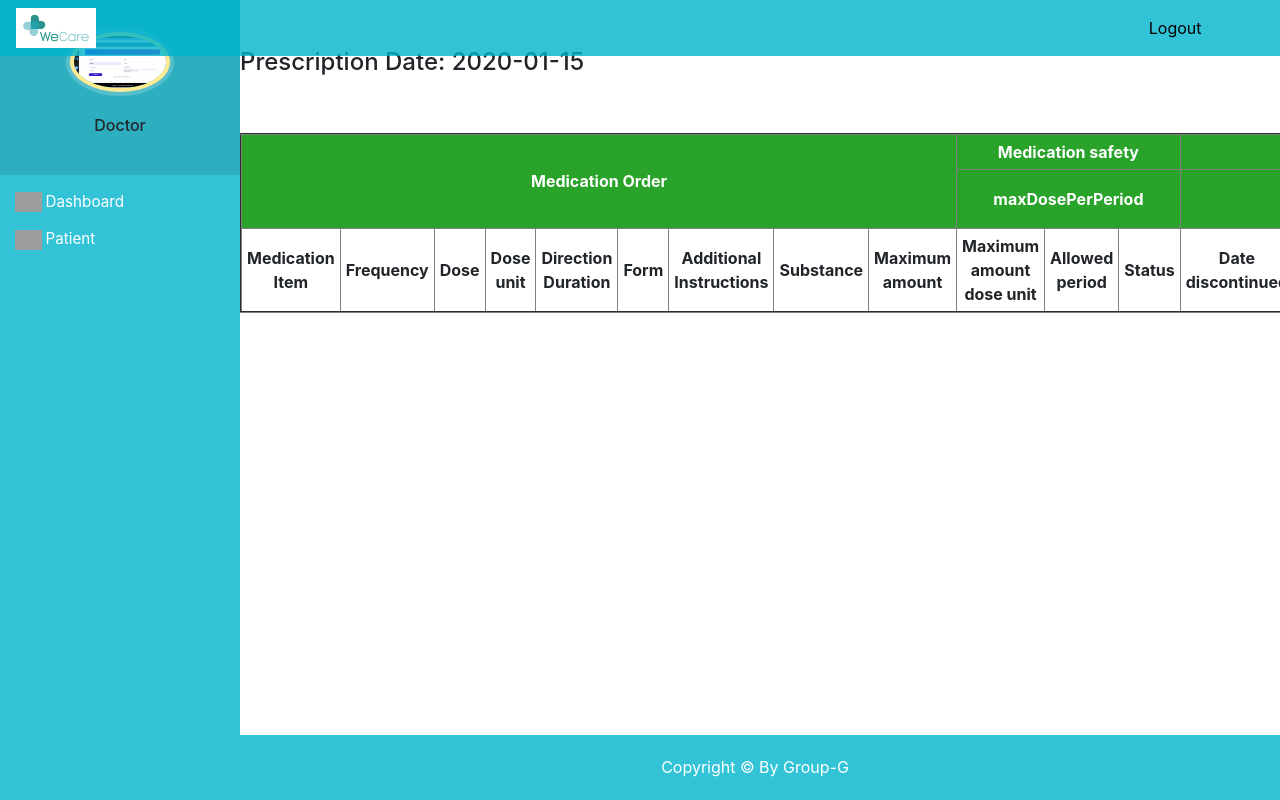
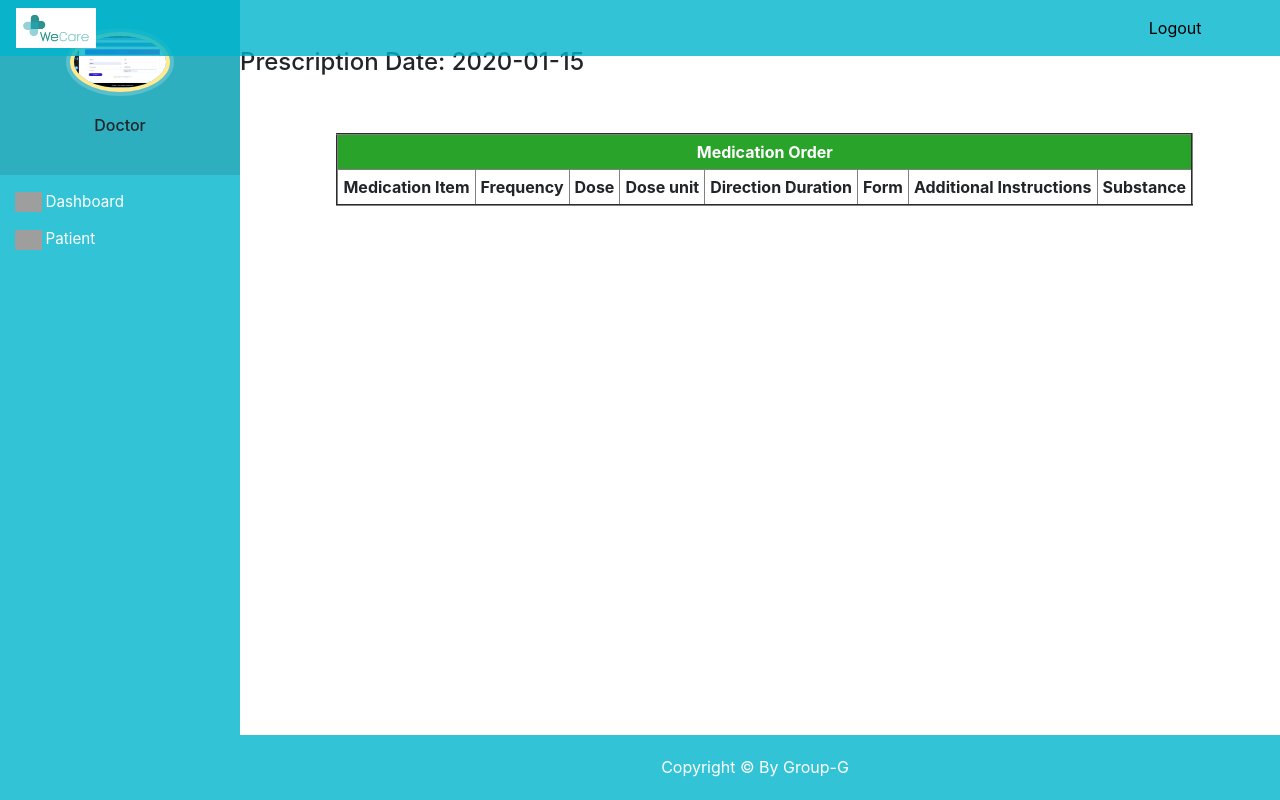
Before and after one commit to KABIR09/Open_HMS, a Django app: template templates/hospital/prescription_patient.html in a window 1280 px wide. Run offline with Django 3.2, Linux system fonts and the light colour scheme; data comes from the database, SQL or seed files in the repository; both versions use the stored data as it was after the commit; the template is opened without the code that fills it: values that come from a table or form of the project are taken from there, most other values are stand-ins (such as "Sample title", 1, 10 or a date in 2020); lists and menus that the app fills with data are empty; some libraries are stand-ins or nearby versions; grey boxes are pictures that could not be loaded.

Commit message:
STRUCTURED OLD PRESCRIPTION UI 2.0

```diff
--- a/templates/hospital/prescription_patient.html
+++ b/templates/hospital/prescription_patient.html
@@ -18,18 +18,10 @@
       <table border="2" align="center">
         <br><br>
         <tr class="heading" align="center">
-          <th rowspan="2" colspan="9">Medication Order</th>
-          <th colspan="3">Medication safety</th>
-          <th colspan="3">Order details</th>
-          <th rowspan="2" colspan="2">Authorisation details</th>
-          <th colspan="5"> Dispense directions</th>
+          <th rowspan="1" colspan="8">Medication Order</th>
+
         </tr>
-        <tr class="heading" align="center">
-          <th colspan="3">maxDosePerPeriod</th>
-          <th colspan="3">Course Summary</th>
-          <th colspan="1">Dispense instruction</th>
-          <th colspan="4">Dispense Amount</th>
-        </tr>
+
         <tr align="center">
 
           <th>Medication Item</th>
@@ -40,19 +32,7 @@
           <th>Form</th>
           <th>Additional Instructions</th>
           <th>Substance</th>
-          <th>Maximum amount</th>
-          <th>Maximum amount dose unit</th>
-          <th>Allowed period</th>
-          <th>Status</th>
-          <th>Date discontinued</th>
-          <th>Date written</th>
-          <th>numberOfRepeatsAllowed</th>
-          <th>validityPeriod</th>
-          <th>Amount description</th>
-          <th>Dispense amount</th>
-          <th>Amount</th>
-          <th>Units</th>
-          <th>Duration of Supply</th>
+
         </tr>
         {% for m in pDD %}
           {% if m.date == date %}
@@ -66,19 +46,7 @@
           <td>{{m.form}}</td>
           <td>{{m.additionalInstruc}}</td>
           <td>{{m.substance}}</td>
-          <td>{{m.safetyAmount}}</td>
-          <td>{{m.safetyDoseUnit}}</td>
-          <td>{{m.safetyAllowedPer}}</td>
-          <td>{{m.orderStatus}}</td>
-          <td>{{m.orderDateDisc}}</td>
-          <td>{{m.orderDateWritten}}</td>
-          <td>{{m.authRepeat}}</td>
-          <td>{{m.authValPer}}</td>
-          <td>{{m.dispInstruc}}</td>
-          <td>{{m.dispDescrip}}</td>
-          <td>{{m.dispAmount}}</td>
-          <td>{{m.dispAmountUnits}}</td>
-          <td>{{m.dispDurution}}</td>
+
         </tr>
         {% endif %}
         {% endfor %}
```
Also changed, not shown: db.sqlite3.
